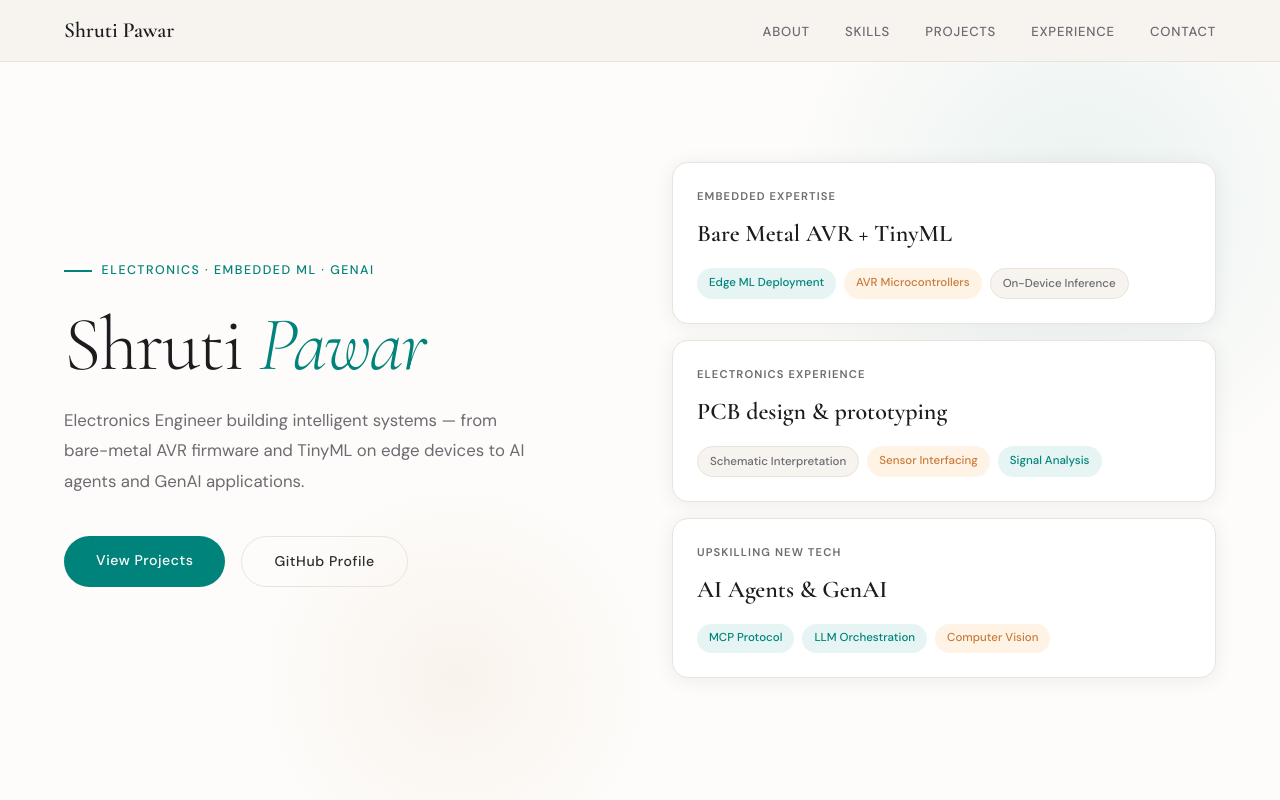
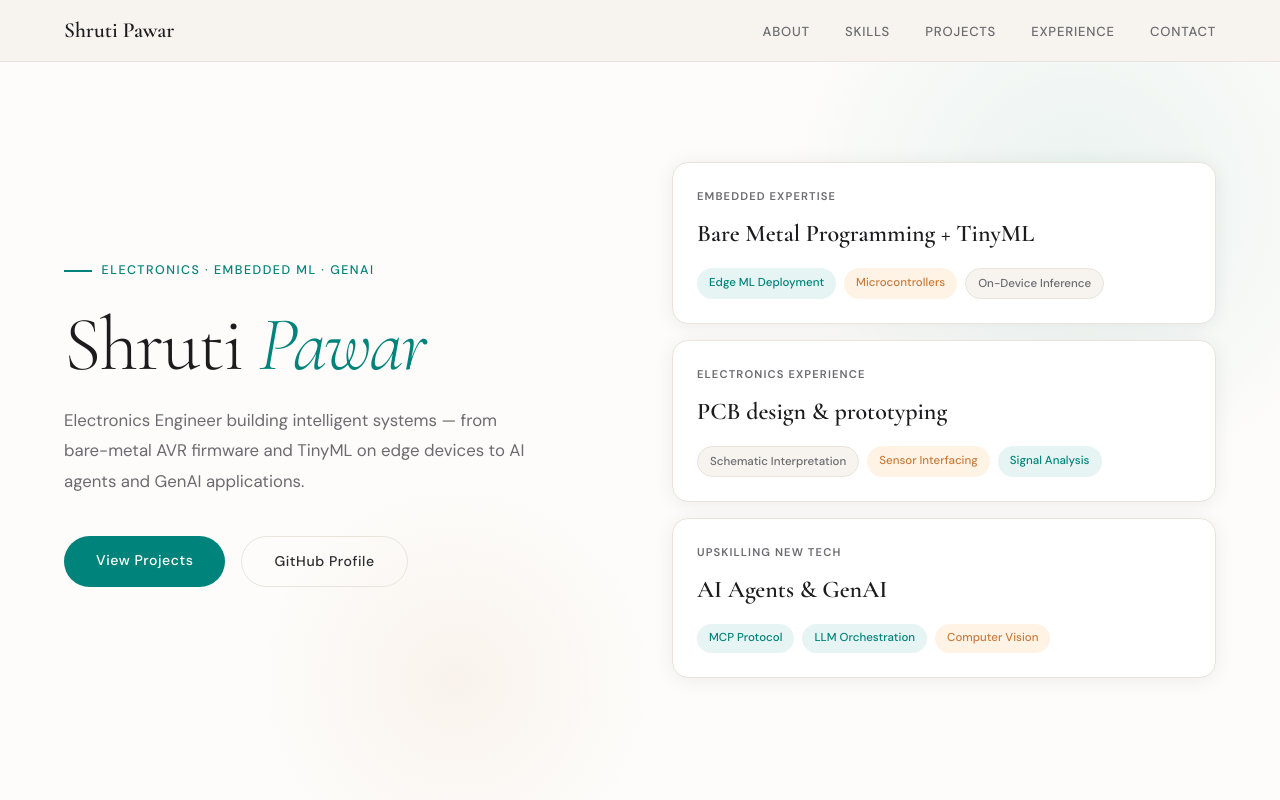
Before and after one commit to Shruti7110/shruti-portofolio, a plain HTML site: page index.html in a window 1280 px wide. Shown: the top 800 px of the page. Drawn offline with nearby package versions, Linux system fonts and the light colour scheme.

Commit message:
Update hero card values and chips in index.html

```diff
--- a/index.html
+++ b/index.html
@@ -287,8 +287,8 @@
   <div class="hero-visual">
     <div class="hero-card">
       <div class="hero-card-label">Embedded Expertise</div>
-      <div class="hero-card-value">Bare Metal AVR + TinyML</div>
-      <div class="hero-chips"><span class="chip">Edge ML Deployment</span><span class="chip copper">AVR Microcontrollers</span><span class="chip neutral">On-Device Inference</span></div>
+      <div class="hero-card-value">Bare Metal Programming + TinyML</div>
+      <div class="hero-chips"><span class="chip">Edge ML Deployment</span><span class="chip copper">Microcontrollers</span><span class="chip neutral">On-Device Inference</span></div>
     </div>
     <div class="hero-card">
       <div class="hero-card-label">Electronics Experience</div>
```
